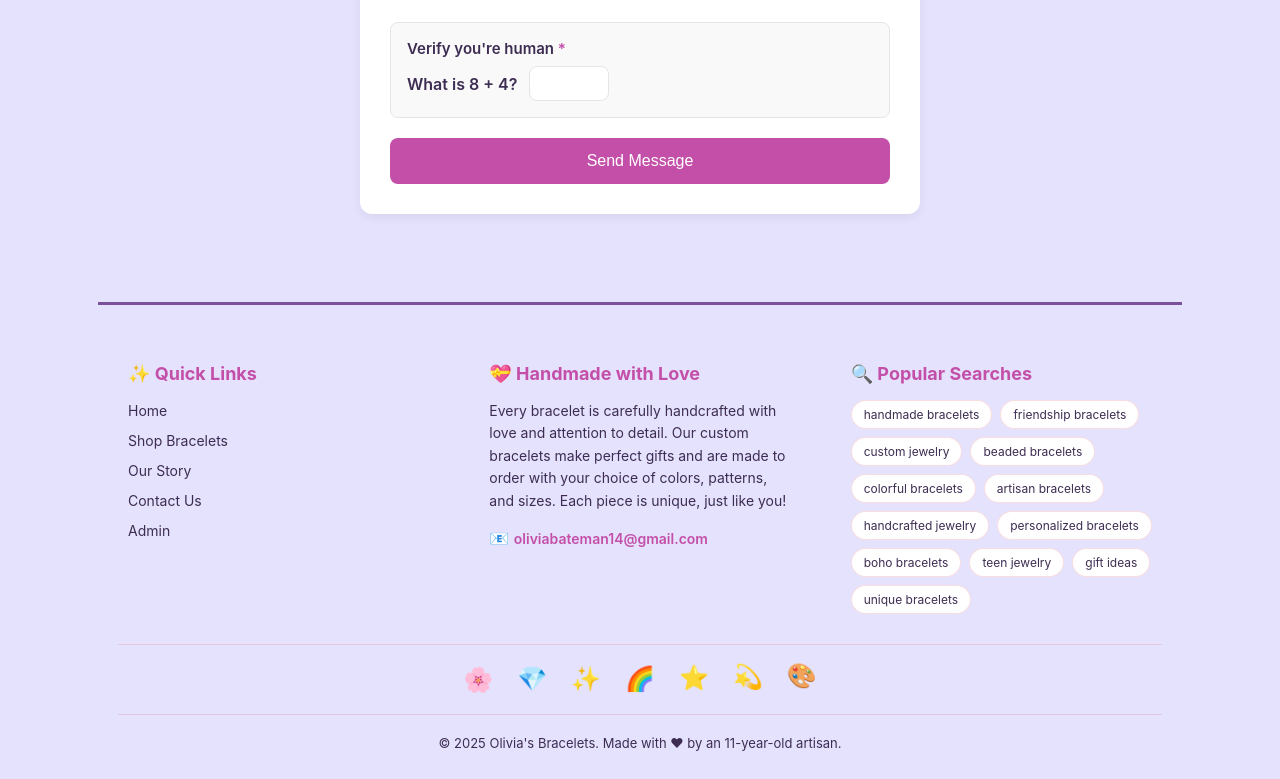
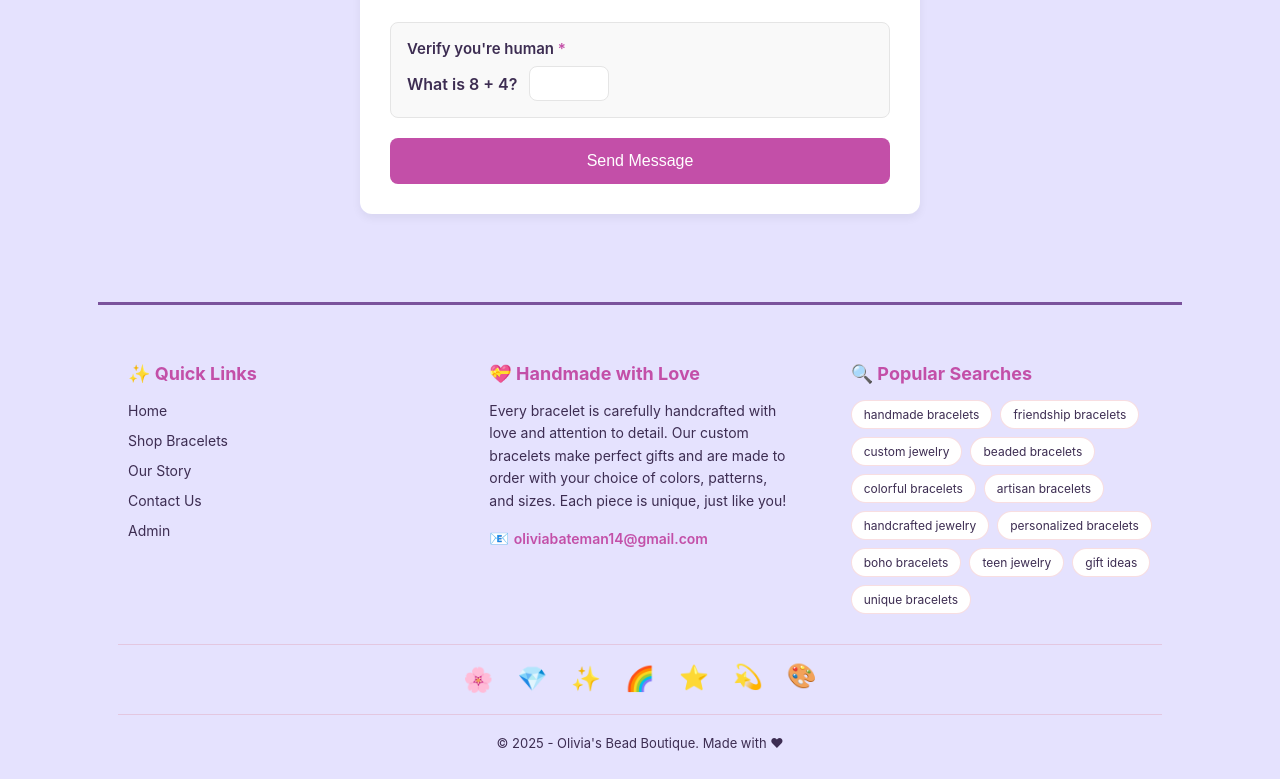
Before and after one commit to livnmad/boutique, a React (Vite) app in the folder client/: page /contact in a window 1280 px wide. Shown: the part 722-1501 px from the top of the page. Built offline with nearby package versions, Linux system fonts and the light colour scheme.

Commit message:
footer and build adjustments

```diff
--- a/client/src/components/Footer.tsx
+++ b/client/src/components/Footer.tsx
@@ -61,7 +61,7 @@ export default function Footer() {
       </div>
 
       <div className="footer-bottom">
-        <p>&copy; {new Date().getFullYear()} Olivia's Bracelets. Made with ♥ by an 11-year-old artisan.</p>
+        <p>&copy; {new Date().getFullYear()} - Olivia's Bead Boutique. Made with ♥</p>
       </div>
     </footer>
   );
--- a/package.json
+++ b/package.json
@@ -6,7 +6,7 @@
     "server"
   ],
   "scripts": {
-    "dev": "concurrently \"npm:dev --prefix server\" \"npm:dev --prefix client\"",
+    "dev": "npm run build && concurrently \"npm:dev --prefix server\" \"npm:dev --prefix client\"",
     "build": "npm run build --prefix client && npm run build --prefix server",
     "start": "node server/dist/index.js"
   },
```
